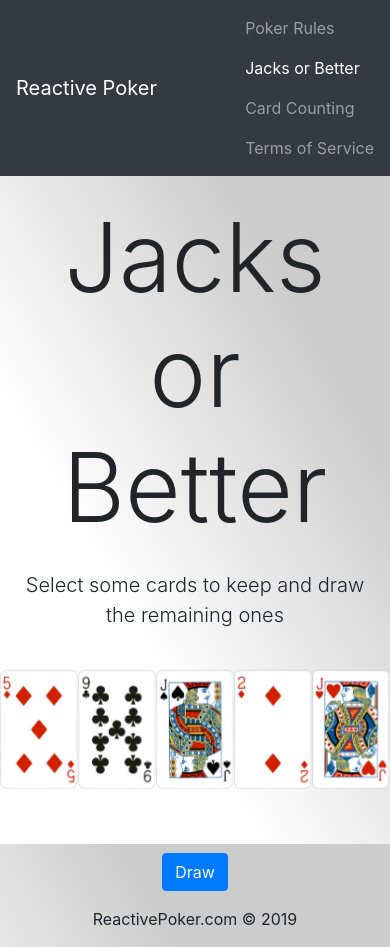
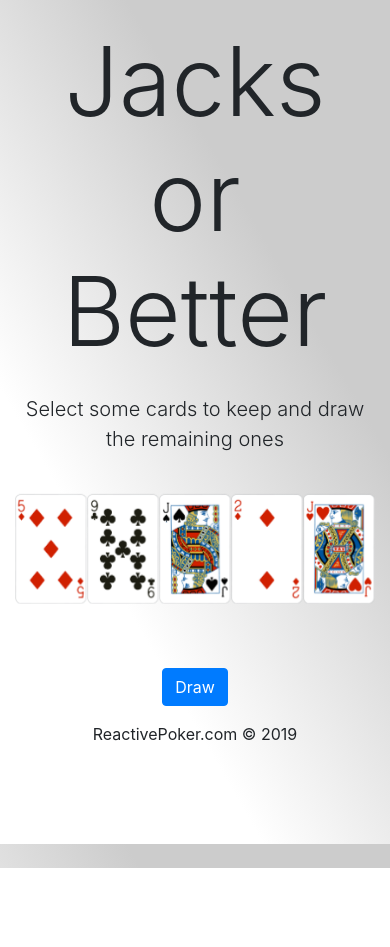
Before and after one commit to jorgedonoso/reactivepoker.com, a Next.js app: page /jacks-or-better in a window 390 px wide. After the commit the page ends 868 px from the top, so only its background shows below. Built offline with nearby package versions, Linux system fonts and the light colour scheme.

Commit message:
Improve minor styles

```diff
--- a/components/Deck.js
+++ b/components/Deck.js
@@ -2,7 +2,7 @@ import Card from "./Card"
 
 const Deck = ({ hand, clickEvent, selectedCards }) => {
 
-    return <div className="row mb-4">
+    return <div className="row mb-4 no-gutters">
         {
             hand.map((card) => {
 
@@ -14,7 +14,7 @@ const Deck = ({ hand, clickEvent, selectedCards }) => {
                     holdMessage = "font-weight-bold lead";
                 }
 
-                return <div className="col p-0 text-center" key={card.key}>
+                return <div className="col text-center" key={card.key}>
                     <Card card={card} extraClasses={extraClasses} clickEvent={clickEvent} />
                     <p className={holdMessage}>Hold</p>
                 </div>
--- a/components/PokerRulesPanel.js
+++ b/components/PokerRulesPanel.js
@@ -18,7 +18,7 @@ const PokerRulesPanel = ({ onAnswer, initRules }) => {
 
             let disabled = rule.error ? "btn-secondary" : "btn-primary";
 
-            return <div className="col-6 p-1" key={rule.id}>
+            return <div className="col-6 pb-3" key={rule.id}>
                 <button
                     className={"btn btn-block " + disabled}
                     onClick={() => handleClick(rule)}
--- a/layouts/Page.js
+++ b/layouts/Page.js
@@ -23,7 +23,11 @@ export default ({ children, title }) => (
                 background-image: -webkit-linear-gradient(30deg,#fff 30%,#ccc 70%);
                 height: 100vh;
                 background-attachment:fixed;
-            }`}
+            }
+            .bg-dark{
+                background-color: #000!important;
+            }
+            `}
         </style>
     </>
 )
--- a/layouts/shared/Navigation.js
+++ b/layouts/shared/Navigation.js
@@ -9,7 +9,8 @@ const links = [
 ]
 
 const Navigation = ({ router }) =>
-    <nav className="navbar navbar-expand-sm navbar-dark bg-dark">
+    <div className="d-none d-md-block">
+        <nav className="navbar navbar-expand-md navbar-dark bg-dark">
             <Link href="/"><a className="navbar-brand">Reactive Poker</a></Link>
             <div className="navbar-nav">
                 {links.map(
@@ -23,6 +24,6 @@ const Navigation = ({ router }) =>
                 )}
             </div>
         </nav>
-
+    </div>
 
 export default withRouter(Navigation)
--- a/pages/jacks-or-better.js
+++ b/pages/jacks-or-better.js
@@ -47,13 +47,15 @@ export default () => {
   }
 
   return <Page title="Jacks or Better">
-    <Instructions>Select some cards to keep and draw the remaining ones</Instructions>
-    <Deck hand={playableHand} clickEvent={clickEventDecider()} selectedCards={selectedCards}></Deck>
-    <div className="row text-center">
+    <div className="row">
       <div className="col">
-        {result ? null : <button className="btn btn-primary" onClick={handleDraw}>Draw</button>}
-        {result ? <button className="btn btn-primary" onClick={startNewGame}>Start New Game</button> : null}
-        <p>{result}</p>
+        <Instructions>Select some cards to keep and draw the remaining ones</Instructions>
+        <Deck hand={playableHand} clickEvent={clickEventDecider()} selectedCards={selectedCards}></Deck>
+        <p className="text-center">
+          {result ? null : <button className="btn btn-primary" onClick={handleDraw}>Draw</button>}
+          {result ? <button className="btn btn-primary" onClick={startNewGame}>Start New Game</button> : null}
+        </p>
+        <p className="text-center">{result}</p>
       </div>
     </div>
   </Page>
```
Also changed, not shown: pages/index.js (+8 -2 lines). Lines whose indentation alone changed are shown as unchanged.
